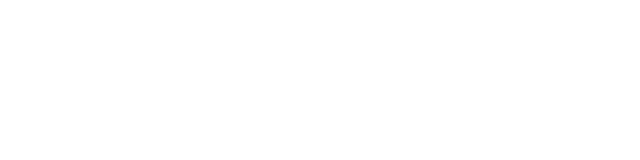
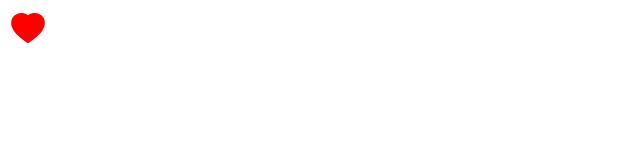
Before and after one commit to MdAbbas110/Learning-React, a React (Vite) app: page / in a window 1280 px wide. Shown: the top 160 px of the page, without its empty margins (0-640 px from the left). Built offline with nearby package versions, Linux system fonts and the light colour scheme.

Commit message:
exercise on making a liked component

```diff
--- a/src/App.tsx
+++ b/src/App.tsx
@@ -3,11 +3,17 @@
 //import { useState } from 'react';
 // import { BsFillCalendar2DayFill } from 'react-icons/bs';
 
+import Like from './components/Like';
+
 // import ListGroup from './components/ListGroup';
 // import './App.css';
 
 function App() {
-  return <div></div>;
+  return (
+    <div>
+      <Like onClick={() => alert('Liked the Post')} />
+    </div>
+  );
 }
 
 export default App;
--- /dev/null
+++ b/src/components/Like.tsx
@@ -0,0 +1,21 @@
+import { useState } from 'react';
+import { AiFillHeart, AiOutlineHeart } from 'react-icons/ai';
+
+interface Props {
+  onClick: () => void;
+}
+
+const Like = ({ onClick }: Props) => {
+  const [liked, setLiked] = useState(true);
+
+  const Toggle = () => {
+    setLiked(!liked);
+    onClick();
+  };
+
+  if (liked) return <AiFillHeart color='red' size={40} onClick={Toggle} />;
+
+  return <AiOutlineHeart size={40} onClick={Toggle} />;
+};
+
+export default Like;
```
Also changed, not shown: src/components/Button/Button.module.css (renamed from src/components/Button.module.css), src/components/Button/Button.tsx (renamed from src/components/Button.tsx).
